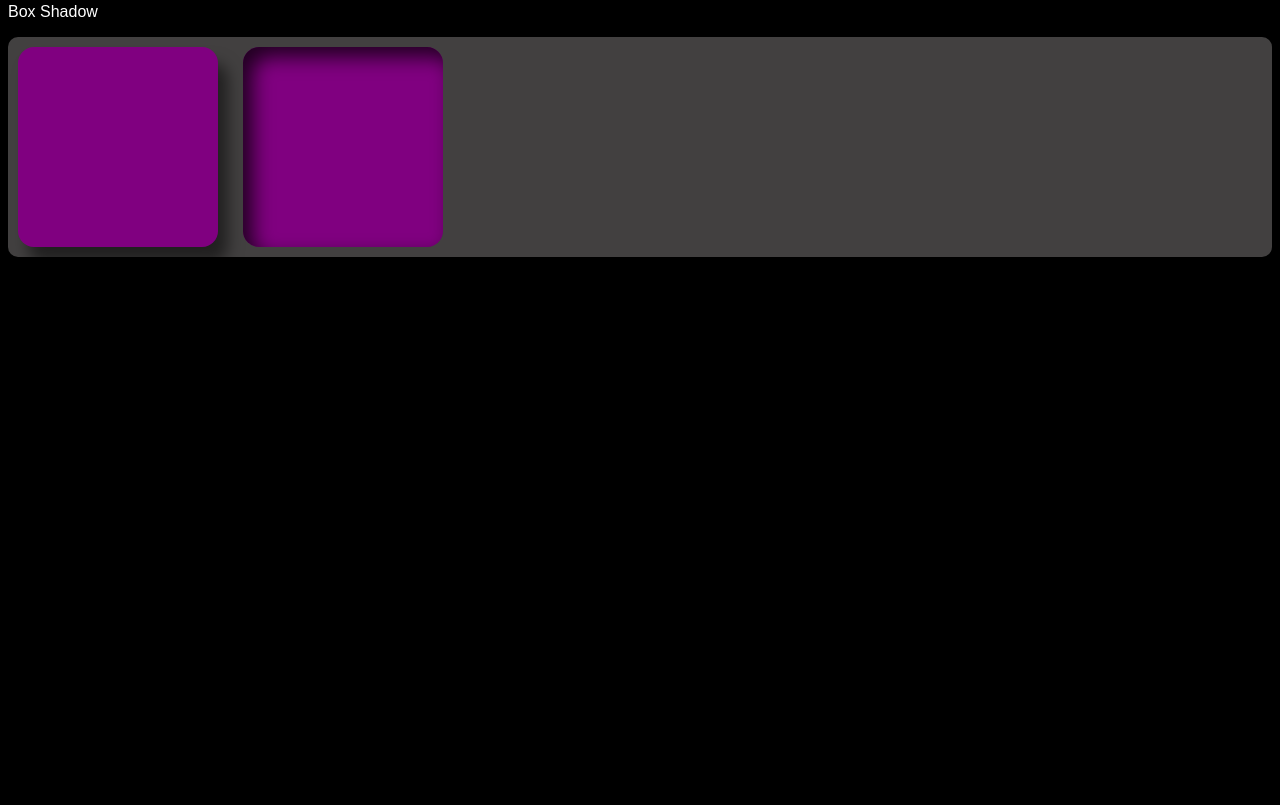
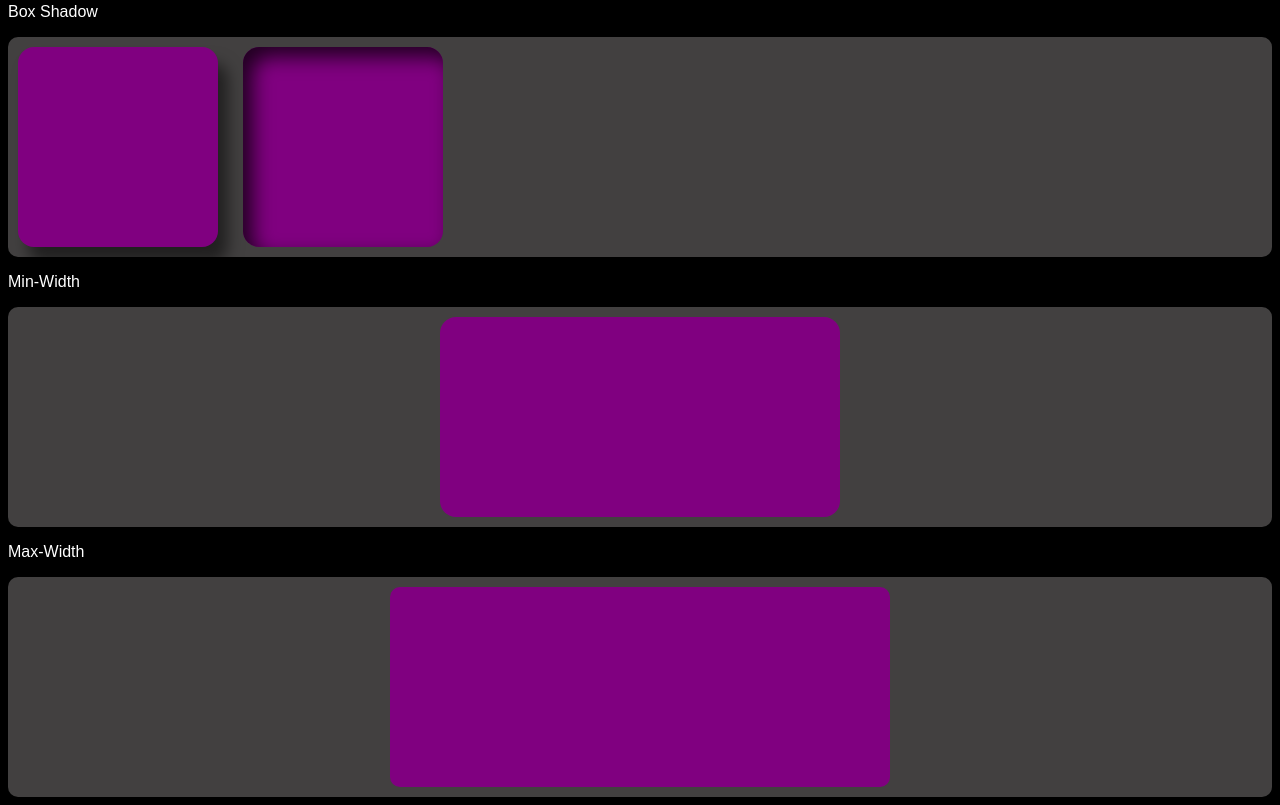
Before and after one commit to GabyFerD/Variables, a plain HTML site: page index.html in a window 1280 px wide. Shown: the part 631-1436 px from the top of the page. Before the commit the page ends 896 px from the top, so only its background shows below. Drawn offline with Linux system fonts and the light colour scheme.

Commit message:
Se agrega Max/Min-Width

```diff
--- a/index.html
+++ b/index.html
@@ -26,5 +26,13 @@
       <div class="caja shadow"></div>
       <div class="caja inset-shadow"></div>
     </div>
+    <p>Min-Width</p>
+    <div class="container">
+      <div class="caja min-width"></div>
+    </div>
+    <p>Max-Width</p>
+    <div class="container">
+      <div class="max-width"></div>
+    </div>
   </body>
 </html>
--- a/style.css
+++ b/style.css
@@ -76,3 +76,21 @@ h2 {
 .inset-shadow {
   box-shadow: var(--inset-shadow);
 }
+
+.min-width {
+  min-width: 400px;
+  width: 5%;
+  /* Este porcentaje no funciona xqe esta establecido el mw en 400px */
+  margin: 0 auto;
+}
+
+.max-width {
+  width: 700px;
+  max-width: 500px;
+  /* este div va a medir 500px */
+  height: 200px;
+  border-radius: 10px;
+  margin: 0 auto;
+  background: var(--color1);
+  /* margin: 0 auto; */
+}
```
